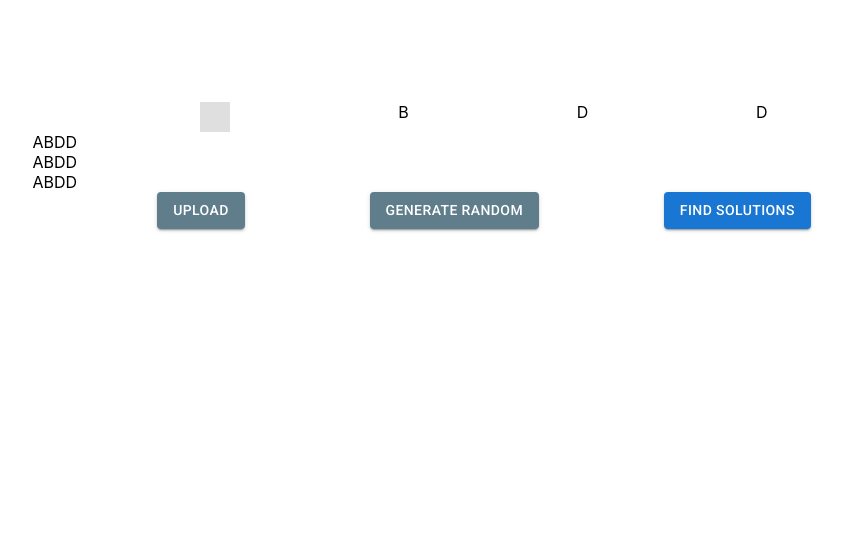
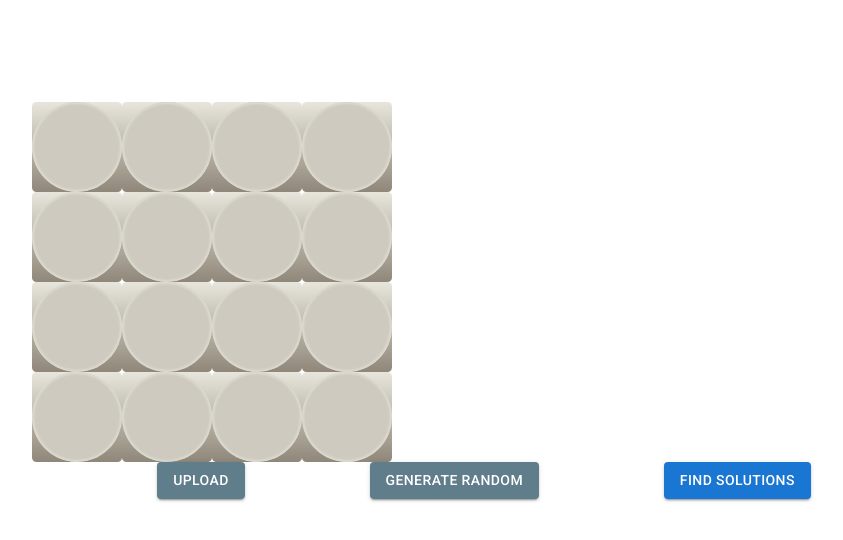
Before and after one commit to evanmoses/bogglesolutionfinder, a React (Create React App) app: page / in a window 1280 px wide. Shown: the top 540 px of the page, without its empty margins (156-999 px from the left). Built offline with nearby package versions, Linux system fonts and the light colour scheme.

Commit message:
complete cube grid as controlled component

```diff
--- a/src/App.css
+++ b/src/App.css
@@ -1,3 +1,8 @@
+@font-face {
+  font-family: TexGyreHerosBold;
+  src: url("./assets/texgyreheros-bold.otf") format("opentype");
+}
+
 .App {
   text-align: center;
   margin: 10% 20%;
--- a/src/App.js
+++ b/src/App.js
@@ -1,4 +1,4 @@
-import React, { useState } from 'react';
+import React, { useState, useCallback, useEffect } from 'react';
 import './App.css';
 
 import { makeStyles, createMuiTheme, ThemeProvider } from '@material-ui/core/styles';
@@ -28,19 +28,34 @@ const theme = createMuiTheme({
 
 function App() {
 
-  const [rolledLetters, setRolledLetters] = useState(new Array(16).fill(''));
+  const [rolledLetters, setRolledLetters] = useState(new Array(16).fill(' '));
   const classes = useStyles();
+
+  const handleInputChange = (event, index) => {
+    const newLetter = event.target.value;
+    let newArr = [...rolledLetters];
+    newArr[index] = newLetter;
+    updateLetters(newArr);
+  }
+
+  const updateLetters = useCallback(async (letters) => {
+    await setRolledLetters(letters);
+  }, []);
 
   const handleGetRandomClick = () => {
     const randomArray = generateRandom();
-    setRolledLetters(randomArray);
+    updateLetters(randomArray);
   }
+
+  useEffect(() => {
+    updateLetters(rolledLetters);
+  }, [updateLetters]);
 
   return (
     <ThemeProvider theme={theme}>
       <div className={classes.root}>
         <div className={classes.root}>
-          <CubeGrid />
+          <CubeGrid rolledLetters={rolledLetters} handleInputChange={handleInputChange}/>
           <Buttons handleGetRandomClick={handleGetRandomClick}/>
         </div>
         <div>{rolledLetters}</div>
--- a/src/components/CubeGrid.jsx
+++ b/src/components/CubeGrid.jsx
@@ -6,46 +6,130 @@ import InputBase from '@material-ui/core/InputBase'
 import Box from '@material-ui/core/Box'
 
 const BoggleInput = withStyles({
-
+  input: {
+    textTransform: 'capitalize',
+    fontSize: '68px',
+    fontWeight: 700,
+    textAlign: 'center',
+    fontFamily: 'TexGyreHerosBold',
+    height: '100%',
+    padding: '0',
+    transform: 'translateY(-5%)',
+  }
 })(InputBase);
 
 const Cube = withStyles({
   root: {
-    width: '30px',
-    height: '30px',
-    background: "#dfdfdf",
+    width: '90px',
+    height: '90px',
+    background: "linear-gradient(#E8E6DC, #8f8779)",
+    borderRadius: '5%',
   }
 })(Box);
 
-function CubeGrid() {
+const Circle = withStyles({
+  root: {
+    width: '100%',
+    height: '100%',
+    background: '#cecac0',
+    borderRadius: '100%',
+    boxShadow: 'inset 0 0 2px 2px #dcdacf'
+  }
+})(Box);
 
+function CubeGrid(props) {
+  if (!props.rolledLetters) {
+    return null
+  }
   return (
     <Grid container>
-      <Grid container justify={'space-evenly'}>
+      <Grid container>
         <Cube>
-          <BoggleInput>A</BoggleInput>
+          <Circle>
+            <BoggleInput value={props.rolledLetters[0]} onChange={props.handleInputChange} />
+          </Circle>
         </Cube>
-        <div>B</div>
-        <div>D</div>
-        <div>D</div>
+        <Cube>
+          <Circle>
+            <BoggleInput value={props.rolledLetters[1]} onChange={props.handleInputChange} />
+          </Circle>
+        </Cube>
+        <Cube>
+          <Circle>
+            <BoggleInput value={props.rolledLetters[2]} onChange={props.handleInputChange} />
+          </Circle>
+        </Cube>
+        <Cube>
+          <Circle>
+            <BoggleInput value={props.rolledLetters[3]} onChange={props.handleInputChange} />
+          </Circle>
+        </Cube>
       </Grid>
       <Grid container>
-        <div>A</div>
-        <div>B</div>
-        <div>D</div>
-        <div>D</div>
+      <Cube>
+        <Circle>
+          <BoggleInput value={props.rolledLetters[4]} onChange={props.handleInputChange} />
+        </Circle>
+      </Cube>
+      <Cube>
+        <Circle>
+          <BoggleInput value={props.rolledLetters[5]} onChange={props.handleInputChange} />
+        </Circle>
+      </Cube>
+      <Cube>
+        <Circle>
+          <BoggleInput value={props.rolledLetters[6]} onChange={props.handleInputChange} />
+        </Circle>
+      </Cube>
+      <Cube>
+        <Circle>
+          <BoggleInput value={props.rolledLetters[7]} onChange={props.handleInputChange} />
+        </Circle>
+      </Cube>
       </Grid>
       <Grid container>
-        <div>A</div>
-        <div>B</div>
-        <div>D</div>
-        <div>D</div>
+        <Cube>
+          <Circle>
+            <BoggleInput value={props.rolledLetters[8]} onChange={props.handleInputChange} />
+          </Circle>
+        </Cube>
+        <Cube>
+          <Circle>
+            <BoggleInput value={props.rolledLetters[9]} onChange={props.handleInputChange} />
+          </Circle>
+        </Cube>
+        <Cube>
+          <Circle>
+            <BoggleInput value={props.rolledLetters[10]} onChange={props.handleInputChange} />
+          </Circle>
+        </Cube>
+        <Cube>
+          <Circle>
+            <BoggleInput value={props.rolledLetters[11]} onChange={props.handleInputChange} />
+          </Circle>
+        </Cube>
       </Grid>
       <Grid container>
-        <div>A</div>
-        <div>B</div>
-        <div>D</div>
-        <div>D</div>
+      <Cube>
+        <Circle>
+          <BoggleInput value={props.rolledLetters[12]} onChange={props.handleInputChange} />
+        </Circle>
+      </Cube>
+      <Cube>
+        <Circle>
+          <BoggleInput value={props.rolledLetters[13]} onChange={props.handleInputChange} />
+        </Circle>
+      </Cube>
+      <Cube>
+        <Circle>
+          <BoggleInput value={props.rolledLetters[14]} onChange={props.handleInputChange} />
+        </Circle>
+      </Cube>
+      <Cube>
+        <Circle>
+          <BoggleInput value={props.rolledLetters[15]} onChange={props.handleInputChange} />
+        </Circle>
+      </Cube>
       </Grid>
     </Grid>
   );
--- a/src/components/Solutions.jsx
+++ b/src/components/Solutions.jsx
@@ -0,0 +1,5 @@
+import React from 'react'
+
+import { makeStyles } from '@material-ui/core/styles';
+import Grid from '@material-ui/core/Grid';
+import Button from '@material-ui/core/Button';
--- a/src/lib/cubearray.js
+++ b/src/lib/cubearray.js
@@ -23,9 +23,7 @@ export const generateRandom = () => {
   const letterArray = []
   const shuffledArray = _.shuffle(newArray)
   shuffledArray.forEach(cube => {
-    console.log(cube)
     const letter = cube[Math.floor(Math.random()* cube.length)];
-    console.log(letter);
     letterArray.push(letter);
   });
   return letterArray;
```
Also changed, not shown: src/assets/texgyreheros-bold.otf (added).
